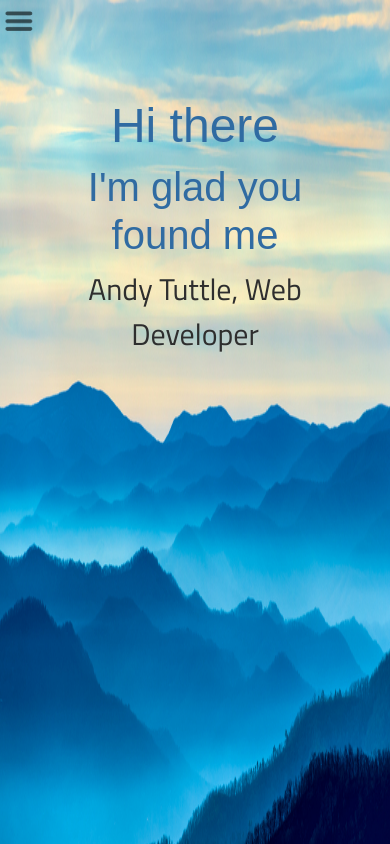
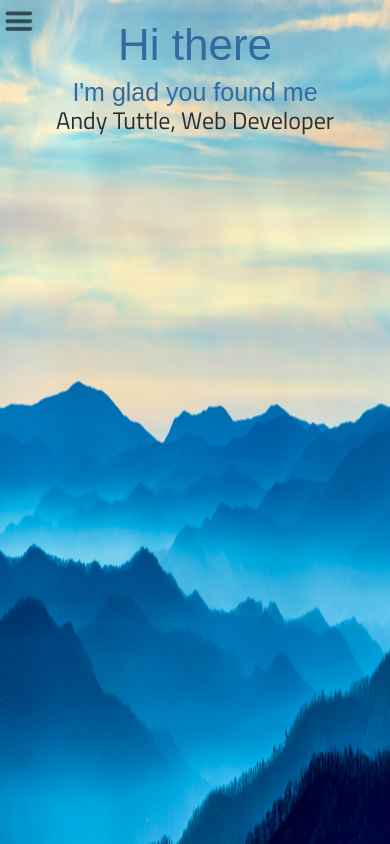
Before and after one commit to AndyTuttle12/portfolio, a React (Create React App) app: page / in a window 390 px wide. Built offline with nearby package versions, Linux system fonts and the light colour scheme; a web font is replaced by a local one.

Commit message:
Added new styles and font sizing for responsive breakpoints.

```diff
--- a/compass/sass/layout/_layout.scss
+++ b/compass/sass/layout/_layout.scss
@@ -21,21 +21,21 @@ html{
 	transition: all 1s;
 
 	h1{
-		font-size: 48px;
+		// font-size: 48px;
 		font-family: $headingFonts;
 		color: $accent;
 		line-height: 1.2em;
 		font-weight: 400;
 	}
 	h2{
-		font-size: 40px;
+		// font-size: 40px;
 		font-family: $headingFonts;
 		color: $accent;
 		line-height: 1.2em;
 		font-weight: 400;
 	}
 	h3{
-		font-size: 30px;
+		// font-size: 30px;
 		line-height: 1.5em;
 		font-weight: 400;
 	}
@@ -45,7 +45,7 @@ html{
 		font-weight: 400;
 	}
 	p{
-		font-size: 20px;
+		// font-size: 20px;
 		color: $text;
 		line-height: 1.2em;
 		font-weight: 200;
--- a/compass/sass/views/_mobile.scss
+++ b/compass/sass/views/_mobile.scss
@@ -4,6 +4,19 @@
 // -------------------------------
 
 @media only screen and (max-width: 499px) {
+	h1{
+		font-size: 44px;
+	}
+	h2{
+		font-size: 25px;
+	}
+	h3{
+		font-size: 24px;
+		margin-top: 20px;
+	}
+	p{
+		font-size: 16px;
+	}
 	.App {
 	}
 	.MainMenu{
@@ -34,7 +47,7 @@
 		.centered{
 			margin: auto;
 
-			margin-top: 50px;
+			margin-top: -25px;
 		}
 		.title{
 			margin: 0px 10px 0 10px;
--- a/compass/sass/views/_portfolio.scss
+++ b/compass/sass/views/_portfolio.scss
@@ -11,6 +11,7 @@
 			z-index: 50;
 			overflow-y: scroll;
 			-webkit-scrollbar: hidden;
+			// -webkit-track: hidden;
 			margin-top: -90px;
 			padding: 30px 20%;
 			width: 100%;
--- a/src/components/About.js
+++ b/src/components/About.js
@@ -67,7 +67,7 @@ class About extends Component {
 						<img src={redux} className="skills-logo" alt="redux" />
 					</div>
 					<div className="futureSkills">
-						<h2>What I am learning.</h2>
+						<h2>What I{"'"}m learning.</h2>
 						<img src={angularjs} className="skills-logo" alt="angularjs" />
 						<img src={typescript} className="skills-logo" alt="typescript" />
 						<img src={postcss} className="skills-logo" alt="postcss" />
--- a/src/components/Contact.js
+++ b/src/components/Contact.js
@@ -48,7 +48,7 @@ class Contact extends Component {
 					<h1>Say Hello!</h1>
 				</div>
 				<div className="feature contact-form">
-					<h2>Let&#39;s meet for coffee!</h2>
+					<h2>Let{"'"}s meet for coffee!</h2>
 					<form onSubmit={this.handleContact}>
 						<input className="textbox" type="text" placeholder="Your Name"/><br/>
 						<input className="textbox" type="email" placeholder="Email" /><br/>
--- a/src/components/MainBody.js
+++ b/src/components/MainBody.js
@@ -57,7 +57,7 @@ class MainBody extends Component {
 						<h1>Hi there</h1>
 					</div>
 					<div className="sub-title">
-						<h2>I&#39;m glad you found me</h2>
+						<h2>I{"'"}m glad you found me</h2>
 					</div>
 					<div className="text">
 						<h3>Andy Tuttle, Web Developer</h3>
--- a/src/styles.css
+++ b/src/styles.css
@@ -19,7 +19,6 @@ html {
 }
 /* line 23, ../compass/sass/layout/_layout.scss */
 .App h1 {
-  font-size: 48px;
   font-family: "Amaranth", sans-serif;
   color: #306BA2;
   line-height: 1.2em;
@@ -27,7 +26,6 @@ html {
 }
 /* line 30, ../compass/sass/layout/_layout.scss */
 .App h2 {
-  font-size: 40px;
   font-family: "Amaranth", sans-serif;
   color: #306BA2;
   line-height: 1.2em;
@@ -35,7 +33,6 @@ html {
 }
 /* line 37, ../compass/sass/layout/_layout.scss */
 .App h3 {
-  font-size: 30px;
   line-height: 1.5em;
   font-weight: 400;
 }
@@ -47,7 +44,6 @@ html {
 }
 /* line 47, ../compass/sass/layout/_layout.scss */
 .App p {
-  font-size: 20px;
   color: #2E2E2E;
   line-height: 1.2em;
   font-weight: 200;
@@ -364,12 +360,12 @@ html {
   transition: all 1s;
   transform: translateY(0%);
 }
-/* line 20, ../compass/sass/views/_portfolio.scss */
+/* line 21, ../compass/sass/views/_portfolio.scss */
 .App .feature .overlay:hover {
   transition: all 1s;
   transform: translateY(-89%);
 }
-/* line 24, ../compass/sass/views/_portfolio.scss */
+/* line 25, ../compass/sass/views/_portfolio.scss */
 .App .feature .overlay .arrow {
   margin: -10px auto 0;
   width: 0;
@@ -451,96 +447,117 @@ html {
 }
 
 @media only screen and (max-width: 499px) {
-  /* line 9, ../compass/sass/views/_mobile.scss */
+  /* line 7, ../compass/sass/views/_mobile.scss */
+  h1 {
+    font-size: 44px;
+  }
+
+  /* line 10, ../compass/sass/views/_mobile.scss */
+  h2 {
+    font-size: 25px;
+  }
+
+  /* line 13, ../compass/sass/views/_mobile.scss */
+  h3 {
+    font-size: 24px;
+    margin-top: 20px;
+  }
+
+  /* line 17, ../compass/sass/views/_mobile.scss */
+  p {
+    font-size: 16px;
+  }
+
+  /* line 22, ../compass/sass/views/_mobile.scss */
   .MainMenu {
     width: 170px;
     margin-left: -170px;
     transition: all 1s;
     transform: translate(-20px);
   }
-  /* line 12, ../compass/sass/views/_mobile.scss */
+  /* line 25, ../compass/sass/views/_mobile.scss */
   .MainMenu:hover {
     transition: all 1s;
     transform: translate(170px);
   }
-  /* line 16, ../compass/sass/views/_mobile.scss */
+  /* line 29, ../compass/sass/views/_mobile.scss */
   .MainMenu .nav {
     width: 80%;
   }
-  /* line 19, ../compass/sass/views/_mobile.scss */
+  /* line 32, ../compass/sass/views/_mobile.scss */
   .MainMenu .nav ul li {
     line-height: 2em;
   }
-  /* line 24, ../compass/sass/views/_mobile.scss */
+  /* line 37, ../compass/sass/views/_mobile.scss */
   .MainMenu .burger {
     right: -34px;
     top: 1%;
   }
-  /* line 27, ../compass/sass/views/_mobile.scss */
+  /* line 40, ../compass/sass/views/_mobile.scss */
   .MainMenu .burgerimg {
     margin-right: -60px;
     transform: rotate(0deg);
   }
 
-  /* line 34, ../compass/sass/views/_mobile.scss */
+  /* line 47, ../compass/sass/views/_mobile.scss */
   .MainRoutes .centered {
     margin: auto;
-    margin-top: 50px;
+    margin-top: -25px;
   }
-  /* line 39, ../compass/sass/views/_mobile.scss */
+  /* line 52, ../compass/sass/views/_mobile.scss */
   .MainRoutes .title {
     margin: 0px 10px 0 10px;
   }
-  /* line 42, ../compass/sass/views/_mobile.scss */
+  /* line 55, ../compass/sass/views/_mobile.scss */
   .MainRoutes .title.projects {
     font-size: 40px;
   }
-  /* line 45, ../compass/sass/views/_mobile.scss */
+  /* line 58, ../compass/sass/views/_mobile.scss */
   .MainRoutes .bio {
     padding: 0px 10px 10px 10px;
   }
-  /* line 47, ../compass/sass/views/_mobile.scss */
+  /* line 60, ../compass/sass/views/_mobile.scss */
   .MainRoutes .bio img {
     width: 90%;
   }
-  /* line 51, ../compass/sass/views/_mobile.scss */
+  /* line 64, ../compass/sass/views/_mobile.scss */
   .MainRoutes .skills {
     width: 100vw;
     height: auto;
     flex-wrap: wrap;
   }
-  /* line 56, ../compass/sass/views/_mobile.scss */
+  /* line 69, ../compass/sass/views/_mobile.scss */
   .MainRoutes .skills .currentSkills, .MainRoutes .skills .futureSkills {
     max-width: 100vw;
     width: 100vw;
     margin: 2px 0;
   }
 
-  /* line 63, ../compass/sass/views/_mobile.scss */
+  /* line 76, ../compass/sass/views/_mobile.scss */
   .feature {
     width: 100vw;
     margin-left: 0;
   }
-  /* line 66, ../compass/sass/views/_mobile.scss */
+  /* line 79, ../compass/sass/views/_mobile.scss */
   .feature img {
     width: 100%;
   }
 
-  /* line 70, ../compass/sass/views/_mobile.scss */
+  /* line 83, ../compass/sass/views/_mobile.scss */
   .feature.contact-form {
     overflow-y: scroll;
   }
 
-  /* line 73, ../compass/sass/views/_mobile.scss */
+  /* line 86, ../compass/sass/views/_mobile.scss */
   .feature.projects {
     padding: 0px;
   }
-  /* line 75, ../compass/sass/views/_mobile.scss */
+  /* line 88, ../compass/sass/views/_mobile.scss */
   .feature.projects h2 {
     margin-bottom: 0px;
   }
 
-  /* line 79, ../compass/sass/views/_mobile.scss */
+  /* line 92, ../compass/sass/views/_mobile.scss */
   .parallax-bg {
     top: 0px;
     left: 0px;
@@ -549,7 +566,27 @@ html {
   }
 }
 @media only screen and (min-width: 500px) and (max-width: 999px) {
-  /* line 9, ../compass/sass/views/_tablet.scss */
+  /* line 7, ../compass/sass/views/_tablet.scss */
+  h1 {
+    font-size: 48px;
+  }
+
+  /* line 10, ../compass/sass/views/_tablet.scss */
+  h2 {
+    font-size: 30px;
+  }
+
+  /* line 13, ../compass/sass/views/_tablet.scss */
+  h3 {
+    font-size: 30px;
+  }
+
+  /* line 16, ../compass/sass/views/_tablet.scss */
+  p {
+    font-size: 20px;
+  }
+
+  /* line 21, ../compass/sass/views/_tablet.scss */
   .MainMenu {
     margin-left: -300px;
     width: 350px;
@@ -557,61 +594,61 @@ html {
     transition: all 1s;
     transform: translate(-50px);
   }
-  /* line 13, ../compass/sass/views/_tablet.scss */
+  /* line 25, ../compass/sass/views/_tablet.scss */
   .MainMenu:hover {
     transition: all 1s;
     transform: translate(300px);
   }
-  /* line 17, ../compass/sass/views/_tablet.scss */
+  /* line 29, ../compass/sass/views/_tablet.scss */
   .MainMenu .nav {
     width: 50%;
   }
-  /* line 20, ../compass/sass/views/_tablet.scss */
+  /* line 32, ../compass/sass/views/_tablet.scss */
   .MainMenu .nav ul li {
     line-height: 4em;
   }
-  /* line 25, ../compass/sass/views/_tablet.scss */
+  /* line 37, ../compass/sass/views/_tablet.scss */
   .MainMenu .burger {
     right: -34px;
   }
 
-  /* line 30, ../compass/sass/views/_tablet.scss */
+  /* line 42, ../compass/sass/views/_tablet.scss */
   .MainRoutes .centered {
     margin: auto;
     margin-top: 250px;
   }
-  /* line 34, ../compass/sass/views/_tablet.scss */
+  /* line 46, ../compass/sass/views/_tablet.scss */
   .MainRoutes .title {
     margin: 20px auto;
   }
-  /* line 37, ../compass/sass/views/_tablet.scss */
+  /* line 49, ../compass/sass/views/_tablet.scss */
   .MainRoutes .bio {
     padding: 0px 60px 10px 60px;
   }
-  /* line 39, ../compass/sass/views/_tablet.scss */
+  /* line 51, ../compass/sass/views/_tablet.scss */
   .MainRoutes .bio img {
     width: 40%;
   }
-  /* line 43, ../compass/sass/views/_tablet.scss */
+  /* line 55, ../compass/sass/views/_tablet.scss */
   .MainRoutes .skills {
     width: 100%;
     height: 80%;
     margin: 0 auto;
   }
-  /* line 47, ../compass/sass/views/_tablet.scss */
+  /* line 59, ../compass/sass/views/_tablet.scss */
   .MainRoutes .skills .currentSkills, .MainRoutes .skills .futureSkills {
     max-width: 50%;
     width: 50%;
     margin: 5px;
   }
 
-  /* line 54, ../compass/sass/views/_tablet.scss */
+  /* line 66, ../compass/sass/views/_tablet.scss */
   .feature {
     width: 70%;
     margin: auto;
   }
 
-  /* line 58, ../compass/sass/views/_tablet.scss */
+  /* line 70, ../compass/sass/views/_tablet.scss */
   .parallax-bg {
     top: 0px;
     left: 0px;
@@ -620,7 +657,27 @@ html {
   }
 }
 @media only screen and (min-width: 1000px) {
-  /* line 9, ../compass/sass/views/_desktop.scss */
+  /* line 7, ../compass/sass/views/_desktop.scss */
+  h1 {
+    font-size: 48px;
+  }
+
+  /* line 10, ../compass/sass/views/_desktop.scss */
+  h2 {
+    font-size: 40px;
+  }
+
+  /* line 13, ../compass/sass/views/_desktop.scss */
+  h3 {
+    font-size: 30px;
+  }
+
+  /* line 16, ../compass/sass/views/_desktop.scss */
+  p {
+    font-size: 20px;
+  }
+
+  /* line 21, ../compass/sass/views/_desktop.scss */
   .MainMenu {
     margin-left: -300px;
     width: 300px;
@@ -628,66 +685,66 @@ html {
     transition: all 1s;
     transform: translate(30px);
   }
-  /* line 13, ../compass/sass/views/_desktop.scss */
+  /* line 25, ../compass/sass/views/_desktop.scss */
   .MainMenu:hover {
     transition: all 1s;
     transform: translate(300px);
   }
-  /* line 17, ../compass/sass/views/_desktop.scss */
+  /* line 29, ../compass/sass/views/_desktop.scss */
   .MainMenu .nav {
     width: 50%;
   }
-  /* line 20, ../compass/sass/views/_desktop.scss */
+  /* line 32, ../compass/sass/views/_desktop.scss */
   .MainMenu .nav ul li {
     line-height: 4em;
   }
-  /* line 25, ../compass/sass/views/_desktop.scss */
+  /* line 37, ../compass/sass/views/_desktop.scss */
   .MainMenu .burger {
     right: 10px;
     top: 48%;
   }
-  /* line 28, ../compass/sass/views/_desktop.scss */
-  .MainMenu .burgerimg {
-    transform: rotate(90deg);
+  /* line 40, ../compass/sass/views/_desktop.scss */
+  .MainMenu .burger img {
+    transform: rotate(90deg) scaleX(1.6);
   }
 
-  /* line 34, ../compass/sass/views/_desktop.scss */
+  /* line 46, ../compass/sass/views/_desktop.scss */
   .MainRoutes .centered {
     margin: auto;
     margin-top: 180px;
   }
-  /* line 38, ../compass/sass/views/_desktop.scss */
+  /* line 50, ../compass/sass/views/_desktop.scss */
   .MainRoutes .title {
     margin: 20px auto;
   }
-  /* line 42, ../compass/sass/views/_desktop.scss */
+  /* line 54, ../compass/sass/views/_desktop.scss */
   .MainRoutes .bio img {
     width: 20%;
   }
-  /* line 46, ../compass/sass/views/_desktop.scss */
+  /* line 58, ../compass/sass/views/_desktop.scss */
   .MainRoutes .skills {
     width: 80%;
     height: 80%;
     margin: auto;
   }
-  /* line 50, ../compass/sass/views/_desktop.scss */
+  /* line 62, ../compass/sass/views/_desktop.scss */
   .MainRoutes .skills .currentSkills, .MainRoutes .skills .futureSkills {
     max-width: 70%;
     margin: 5px;
   }
 
-  /* line 56, ../compass/sass/views/_desktop.scss */
+  /* line 68, ../compass/sass/views/_desktop.scss */
   .feature {
     width: 50%;
     height: 600px;
     margin: auto;
   }
-  /* line 60, ../compass/sass/views/_desktop.scss */
+  /* line 72, ../compass/sass/views/_desktop.scss */
   .feature img {
     margin-bottom: 40px;
   }
 
-  /* line 64, ../compass/sass/views/_desktop.scss */
+  /* line 76, ../compass/sass/views/_desktop.scss */
   .parallax-bg {
     top: -10px;
     left: -110px;
```
Also changed, not shown: compass/sass/views/_desktop.scss (+14 -2 lines), compass/sass/views/_tablet.scss (+12 -0 lines).
